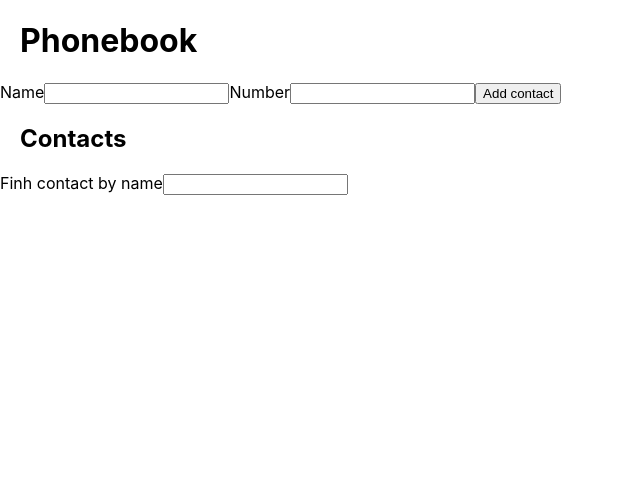
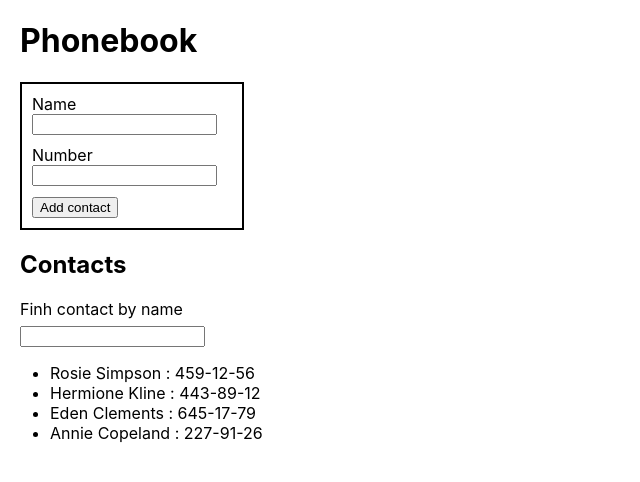
Before and after one commit to OlexandrFilin/goit-react-hw-02-phonebook, a React (Create React App) app: page / in a window 1280 px wide. Shown: the top 482 px of the page, without its empty margins (0-640 px from the left). Built offline with nearby package versions, Linux system fonts and the light colour scheme.

Commit message:
add filter add function contol components

```diff
--- a/src/components/App.jsx
+++ b/src/components/App.jsx
@@ -1,7 +1,6 @@
 import React, { Component } from 'react';
 import ContactForm from './ContactForm/ContactForm';
-//import { nanoid } from 'nanoid';
-// import css from 'components/ContactForm/ContactForm.module.css';
+import { nanoid } from 'nanoid';
 import { ContactList } from './ContactList/ContactList';
 import { Filter } from './Filter/Filter';
 
@@ -19,15 +18,68 @@
     email: '',
   };
 
+  handelInputChange = e => {
+    const { name, value } = e.currentTarget;
+    this.setState({
+      [name]: value,
+    });
+  };
+  resetForm = () => {
+    this.setState({
+      nameUs: '',
+      number: '',
+      email: '',
+    });
+  };
+
+  handleSubmit = evt => {
+    evt.preventDefault();
+
+    this.setState(prevState => {
+      prevState.contacts.push({
+        id: nanoid(),
+        name: this.state.nameUs,
+        number: this.state.number,
+      });
+
+      return {
+        contacts: [...prevState.contacts],
+      };
+    });
+
+    this.resetForm();
+  };
+  forInput = filtr => {
+    if (filtr === '') {
+      return this.state.contacts;
+    } else {
+      return this.state.contacts.filter(el => {
+        return el.name.toLowerCase().includes(filtr.toLowerCase());
+      });
+    }
+  };
+  handleFilter = contact => {
+    console.log(contact);
+  };
+
   render() {
-    // const { nameUs, number, filter, contacts } = this.state;
+    const { nameUs, number, filter } = this.state;
     return (
       <>
         <h1 style={{ marginLeft: '20px' }}>Phonebook</h1>
-        <ContactForm />
+        <ContactForm
+          nameUs={nameUs}
+          number={number}
+          handelInputChange={this.handelInputChange}
+          submitForm={this.handleSubmit}
+        />
         <h2 style={{ marginLeft: '20px' }}>Contacts</h2>
-        <Filter />
-        <ContactList />
+        <Filter
+          style={{ marginLeft: '20px' }}
+          handleFilter={this.handelInputChange}
+          filter={filter}
+        />
+        <ContactList contacts={this.forInput(filter)} />
       </>
     );
   }
--- a/src/components/ContactForm/ContactForm.module.css
+++ b/src/components/ContactForm/ContactForm.module.css
@@ -0,0 +1,13 @@
+.frmUser {
+  border: 2px solid black;
+  width: 200px;
+  margin-left: 20px;
+  padding: 10px;
+}
+.labelFrm {
+  display: block;
+  margin-bottom: 10px;
+}
+.inpUser {
+  display: block;
+}
--- a/src/components/ContactList/ContactList.jsx
+++ b/src/components/ContactList/ContactList.jsx
@@ -3,13 +3,13 @@
 export const ContactList = ({ contacts }) => {
   return (
     <ul className={css.contactList}>
-      {/* {contacts.map((el, ind) => {
+      {contacts.map((el, ind) => {
         return (
           <li key={ind}>
             {el.name} : {el.number}
           </li>
         );
-      })} */}
+      })}
     </ul>
   );
 };
--- a/src/components/ContactList/ContactList.module.css
+++ b/src/components/ContactList/ContactList.module.css
@@ -0,0 +1,3 @@
+.contactList {
+  padding-left: 50px;
+}
--- a/src/components/Filter/Filter.module.css
+++ b/src/components/Filter/Filter.module.css
@@ -0,0 +1,8 @@
+.labelFltr {
+  display: block;
+  margin-left: 20px;
+}
+.inpfiltr {
+  display: block;
+  margin-top: 7px;
+}
```
